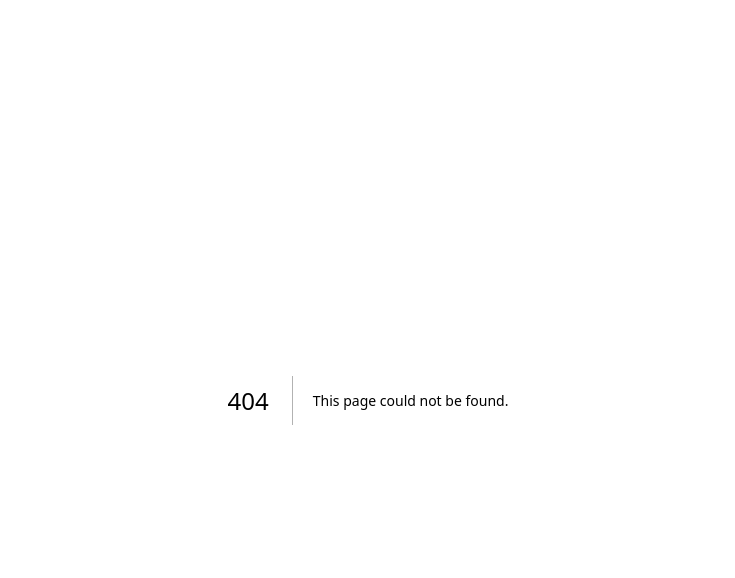
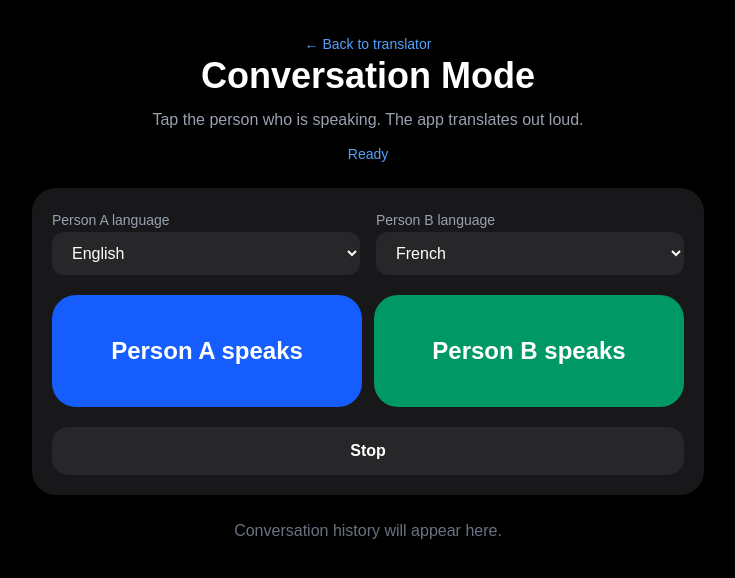
Before and after one commit to Aurelian2025/speak-translate, a Next.js app in the folder web/: page /conversation in a window 1280 px wide. Before the commit this address had no page. Shown: the top 578 px of the page, without its empty margins (272-1007 px from the left). Built offline with nearby package versions, Linux system fonts and the light colour scheme.

Commit message:
Create page.tsx

```diff
--- /dev/null
+++ b/web/app/conversation/page.tsx
@@ -0,0 +1,233 @@
+"use client";
+
+import { useRef, useState } from "react";
+
+const languages = [
+  { code: "en", name: "English" },
+  { code: "fr", name: "French" },
+  { code: "es", name: "Spanish" },
+  { code: "de", name: "German" },
+  { code: "it", name: "Italian" },
+  { code: "pt", name: "Portuguese" },
+  { code: "ro", name: "Romanian" },
+  { code: "ru", name: "Russian" },
+  { code: "fa", name: "Farsi / Persian" },
+  { code: "ar", name: "Arabic" },
+  { code: "zh", name: "Chinese" },
+];
+
+type Message = {
+  from: string;
+  to: string;
+  original: string;
+  translated: string;
+};
+
+export default function ConversationPage() {
+  const [languageA, setLanguageA] = useState("en");
+  const [languageB, setLanguageB] = useState("fr");
+  const [listeningSide, setListeningSide] = useState<"A" | "B" | null>(null);
+  const [status, setStatus] = useState("Ready");
+  const [messages, setMessages] = useState<Message[]>([]);
+
+  const recognitionRef = useRef<any>(null);
+
+  async function translateAndSpeak(text: string, from: string, to: string) {
+    setStatus("Translating...");
+
+    try {
+      const res = await fetch("/api/translate", {
+        method: "POST",
+        headers: {
+          "Content-Type": "application/json",
+        },
+        body: JSON.stringify({
+          text,
+          source: from,
+          target: to,
+        }),
+      });
+
+      const data = await res.json();
+
+      if (!res.ok || data.error) {
+        setStatus("Translation failed");
+        return;
+      }
+
+      const translated = data.translatedText || data.translation || "";
+
+      setMessages((current) => [
+        {
+          from,
+          to,
+          original: text,
+          translated,
+        },
+        ...current,
+      ]);
+
+      speak(translated, to);
+      setStatus(data.demo ? "Demo translation" : "Translated");
+    } catch {
+      setStatus("Error");
+    }
+  }
+
+  function startSide(side: "A" | "B") {
+    const SpeechRecognition =
+      (window as any).SpeechRecognition ||
+      (window as any).webkitSpeechRecognition;
+
+    if (!SpeechRecognition) {
+      alert("Speech recognition is not supported in this browser.");
+      return;
+    }
+
+    stopListening();
+
+    const from = side === "A" ? languageA : languageB;
+    const to = side === "A" ? languageB : languageA;
+
+    const recognition = new SpeechRecognition();
+    recognitionRef.current = recognition;
+
+    recognition.lang = from;
+    recognition.interimResults = false;
+    recognition.continuous = false;
+
+    recognition.onstart = () => {
+      setListeningSide(side);
+      setStatus(`Listening to Person ${side}...`);
+    };
+
+    recognition.onend = () => {
+      setListeningSide(null);
+    };
+
+    recognition.onerror = () => {
+      setListeningSide(null);
+      setStatus("Microphone error");
+    };
+
+    recognition.onresult = (event: any) => {
+      const text = event.results[0][0].transcript;
+      translateAndSpeak(text, from, to);
+    };
+
+    recognition.start();
+  }
+
+  function stopListening() {
+    if (recognitionRef.current) {
+      recognitionRef.current.stop();
+      recognitionRef.current = null;
+    }
+
+    setListeningSide(null);
+  }
+
+  function speak(text: string, lang: string) {
+    if (!text.trim()) return;
+
+    const utterance = new SpeechSynthesisUtterance(text);
+    utterance.lang = lang;
+
+    window.speechSynthesis.cancel();
+    window.speechSynthesis.speak(utterance);
+  }
+
+  return (
+    <main className="min-h-screen bg-black px-5 py-8 text-white">
+      <div className="mx-auto max-w-2xl space-y-6">
+        <header className="space-y-3 text-center">
+          <a href="/" className="text-sm text-blue-400">
+            ← Back to translator
+          </a>
+          <h1 className="text-4xl font-bold">Conversation Mode</h1>
+          <p className="text-gray-400">
+            Tap the person who is speaking. The app translates out loud.
+          </p>
+          <p className="text-sm text-blue-400">{status}</p>
+        </header>
+
+        <section className="rounded-3xl bg-zinc-900 p-5 space-y-5">
+          <div className="grid grid-cols-1 gap-4 sm:grid-cols-2">
+            <label className="space-y-2">
+              <span className="text-sm text-gray-400">Person A language</span>
+              <select
+                value={languageA}
+                onChange={(e) => setLanguageA(e.target.value)}
+                className="w-full rounded-xl bg-zinc-800 px-4 py-3"
+              >
+                {languages.map((language) => (
+                  <option key={language.code} value={language.code}>
+                    {language.name}
+                  </option>
+                ))}
+              </select>
+            </label>
+
+            <label className="space-y-2">
+              <span className="text-sm text-gray-400">Person B language</span>
+              <select
+                value={languageB}
+                onChange={(e) => setLanguageB(e.target.value)}
+                className="w-full rounded-xl bg-zinc-800 px-4 py-3"
+              >
+                {languages.map((language) => (
+                  <option key={language.code} value={language.code}>
+                    {language.name}
+                  </option>
+                ))}
+              </select>
+            </label>
+          </div>
+
+          <div className="grid grid-cols-1 gap-3 sm:grid-cols-2">
+            <button
+              onClick={() => startSide("A")}
+              className="rounded-3xl bg-blue-600 px-6 py-10 text-2xl font-bold hover:bg-blue-500"
+            >
+              {listeningSide === "A" ? "Listening..." : "Person A speaks"}
+            </button>
+
+            <button
+              onClick={() => startSide("B")}
+              className="rounded-3xl bg-emerald-600 px-6 py-10 text-2xl font-bold hover:bg-emerald-500"
+            >
+              {listeningSide === "B" ? "Listening..." : "Person B speaks"}
+            </button>
+          </div>
+
+          <button
+            onClick={stopListening}
+            className="w-full rounded-2xl bg-zinc-800 px-6 py-3 font-semibold hover:bg-zinc-700"
+          >
+            Stop
+          </button>
+        </section>
+
+        <section className="space-y-3">
+          {messages.length === 0 ? (
+            <p className="text-center text-gray-500">
+              Conversation history will appear here.
+            </p>
+          ) : (
+            messages.map((message, index) => (
+              <div key={index} className="rounded-2xl bg-zinc-900 p-4">
+                <p className="text-sm text-gray-400">
+                  {message.from} → {message.to}
+                </p>
+                <p className="mt-2">{message.original}</p>
+                <p className="mt-2 text-xl font-semibold">
+                  {message.translated}
+                </p>
+              </div>
+            ))
+          )}
+        </section>
+      </div>
+    </main>
+  );
+}
```
